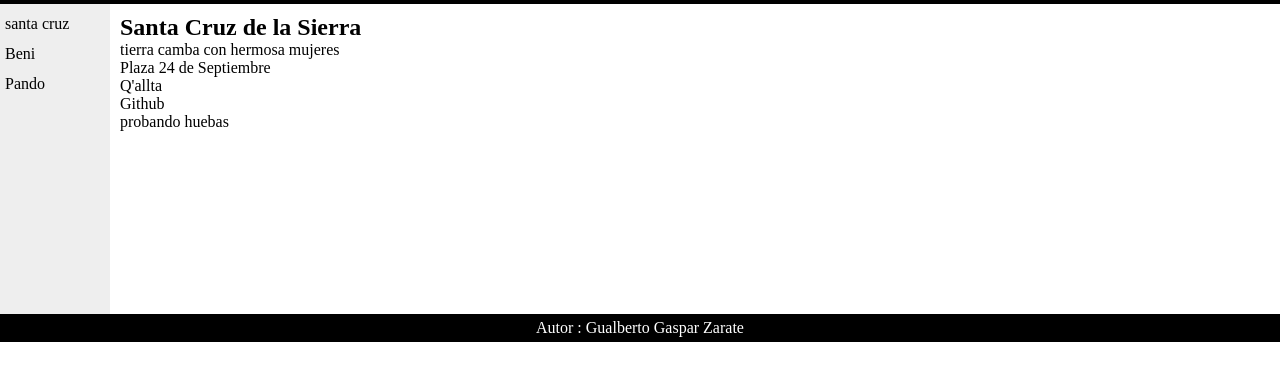
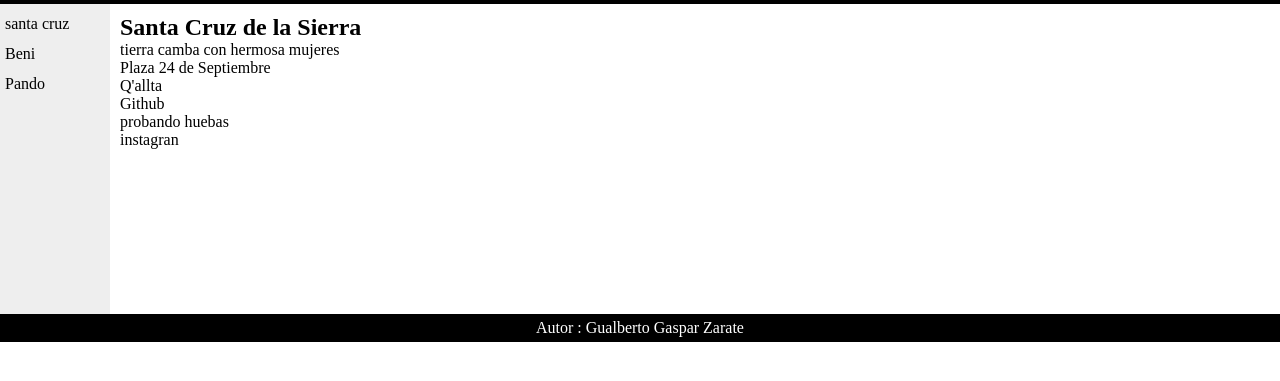
Before and after one commit to QalltaPasantia/practicas-html, a plain HTML site: page index.html in a window 1280 px wide. Shown: the part 43-424 px from the top of the page. Drawn offline with Linux system fonts and the light colour scheme.

Commit message:
testeo instagran

```diff
--- a/index.html
+++ b/index.html
@@ -19,6 +19,7 @@
     <p> Q'allta</p>
     <p> Github</p>
     <p> probando huebas</p>
+    <p>instagran</p>
 </section>
 
 
```
